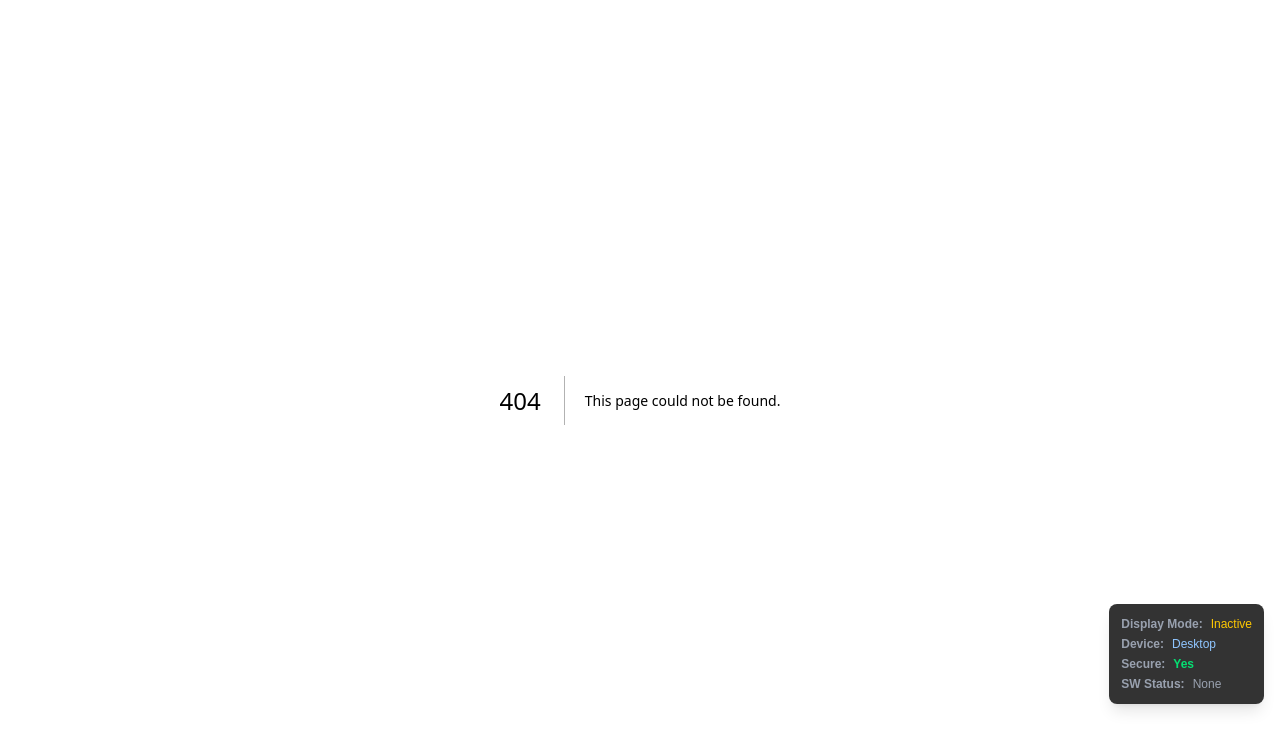
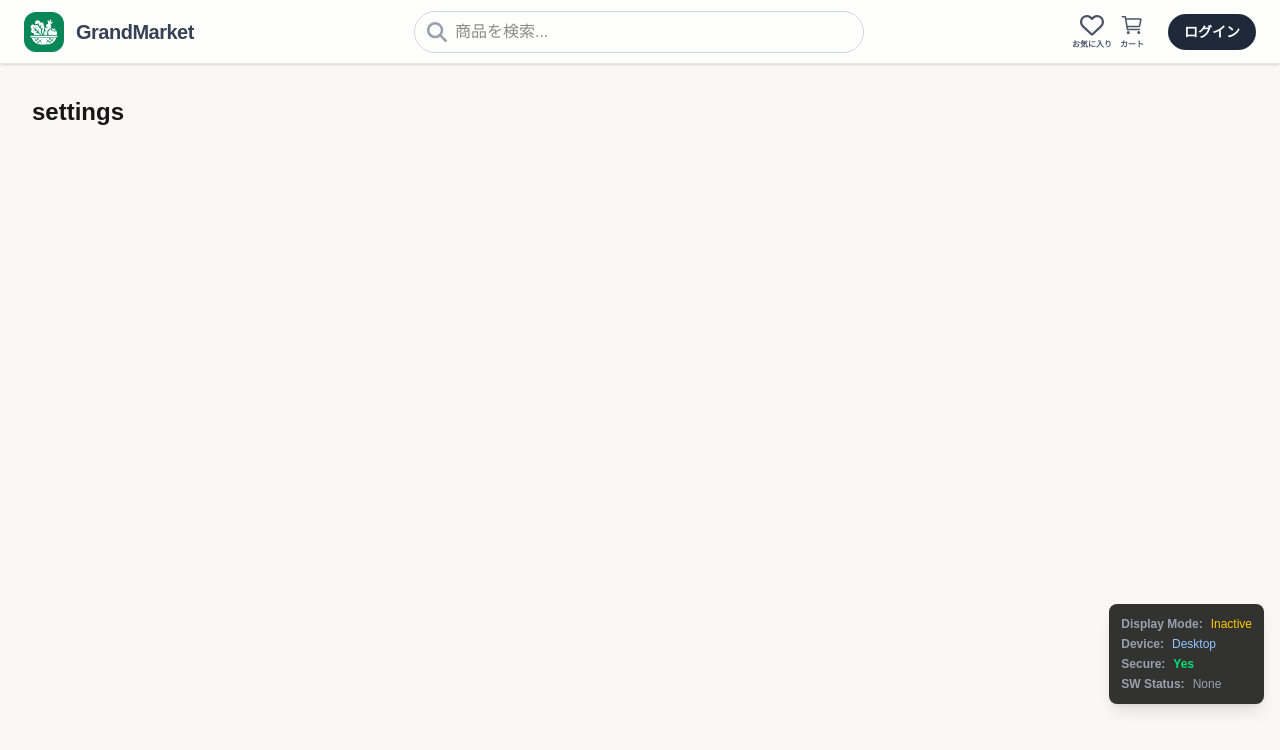
Before and after one commit to vegetables-market/vgm-fe, a Next.js app: page /settings in a window 1280 px wide. Before the commit this address had no page. Shown: the top 750 px of the page. Built offline with nearby package versions, Linux system fonts and the light colour scheme.

Commit message:
`(main)のページコンポーネント（Settings）を新規追加`

```diff
--- /dev/null
+++ b/src/app/(main)/settings/page.tsx
@@ -0,0 +1,9 @@
+import React from "react";
+
+export default function settingsPage() {
+  return (
+    <div className="p-8">
+      <h1 className="text-2xl font-bold mb-4">settings</h1>
+    </div>
+  );
+}
```
